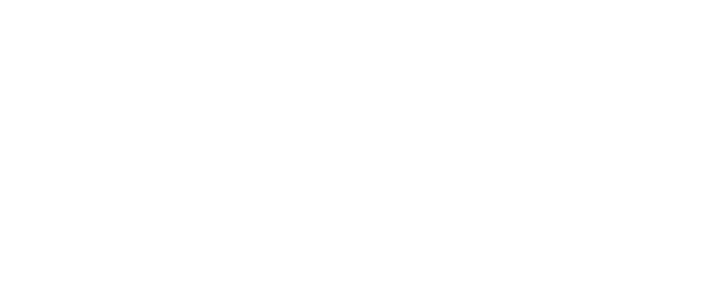
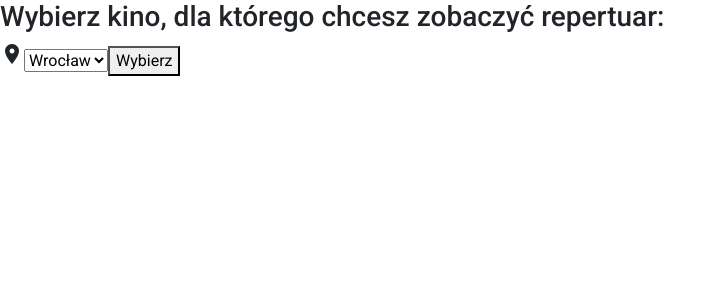
Before and after one commit to ksproska/CinemaPSI, an Angular app in the folder client-service/frontend/client-service/: page /selectCinema in a window 1280 px wide. Before the commit this address led to /. Shown: the top 300 px of the page, without its empty margins (0-726 px from the left). Built offline with nearby package versions, Linux system fonts and the light colour scheme.

Commit message:
add select cinema page

```diff
--- a/client-service/frontend/client-service/src/app/app.module.ts
+++ b/client-service/frontend/client-service/src/app/app.module.ts
@@ -17,6 +17,7 @@
 import {MatCheckboxModule} from "@angular/material/checkbox";
 import { MatSelectModule } from '@angular/material/select';
 import { BrowserAnimationsModule } from '@angular/platform-browser/animations';
+import { ChooseCinemaComponent } from './components/choose-cinema/choose-cinema.component';
 
 
 @NgModule({
@@ -25,7 +26,8 @@
     MovieListComponent,
     MovieDetailsComponent,
     TopBarComponent,
-    ChooseTicketComponent
+    ChooseTicketComponent,
+    ChooseCinemaComponent
   ],
   imports: [
     BrowserModule,
--- /dev/null
+++ b/client-service/frontend/client-service/src/app/components/choose-cinema/choose-cinema.component.html
@@ -0,0 +1,12 @@
+<body>
+<article>
+<h3>Wybierz kino, dla którego chcesz zobaczyć repertuar:</h3>
+<mat-icon>location_on</mat-icon>
+<select class="filter" id="cinemaSelect" [(ngModel)]="selectedCinema" (change)="onSelectCinema(selectedCinema)">
+  <option *ngFor="let cinema of cinemas" [value]="cinema">
+    {{ cinema }}
+  </option>
+</select>
+  <button (click)="onSelectClick()">Wybierz</button>
+</article>
+</body>
--- /dev/null
+++ b/client-service/frontend/client-service/src/app/components/choose-cinema/choose-cinema.component.ts
@@ -0,0 +1,22 @@
+import { Component } from '@angular/core';
+import { Router} from "@angular/router";
+
+@Component({
+  selector: 'app-choose-cinema',
+  templateUrl: './choose-cinema.component.html',
+  styleUrls: ['./choose-cinema.component.css']
+})
+export class ChooseCinemaComponent {
+  cinemas = ['Wrocław'];
+  selectedCinema: string = 'Wrocław';
+
+  constructor(private router: Router) {}
+
+  onSelectCinema(cinema: string): void {
+    this.selectedCinema = cinema;
+  }
+
+  onSelectClick() {
+    this.router.navigate([`/movies`]);
+  }
+}
```
Also changed, not shown: client-service/frontend/client-service/src/app/app-routing.module.ts (+6 -1 lines), client-service/frontend/client-service/src/app/components/choose-cinema/choose-cinema.component.css (added), 1 other file (tests, documents, lock files or other folders).
